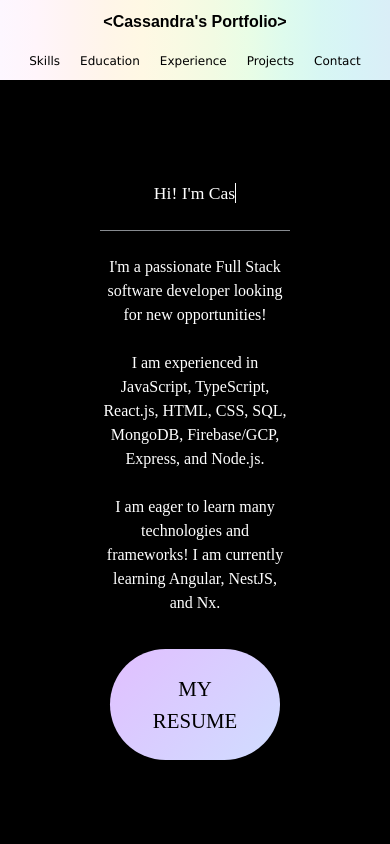
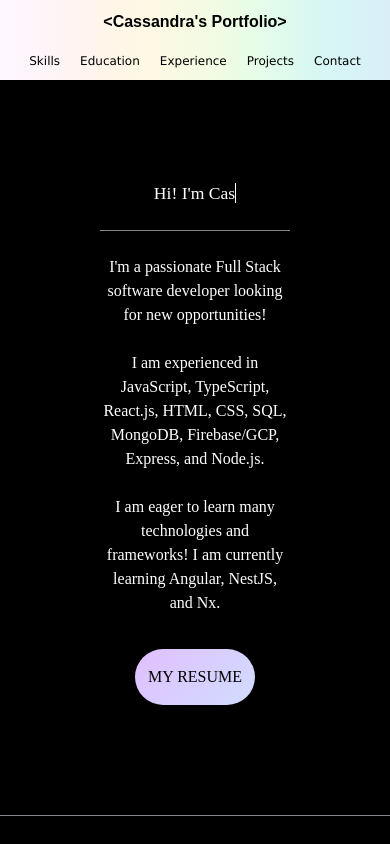
Before and after one commit to cassichan/cc-professional-portfolio, a React (Create React App) app: page / in a window 390 px wide. Shown: the top 844 px of the page. Built offline with nearby package versions, Linux system fonts and the light colour scheme.

Commit message:
smaller resume button for smaller screens

```diff
--- a/src/App.css
+++ b/src/App.css
@@ -486,6 +486,12 @@ section {
     flex-direction: row;
     font-size: 0.75rem;
   }
+
+  .resume-button {
+    background-size: 400% 400%;
+    padding: 1rem 0.8rem;
+    font-size: 1rem;
+  }
 }
 
 @media only screen and (max-width: 553px) {
```
